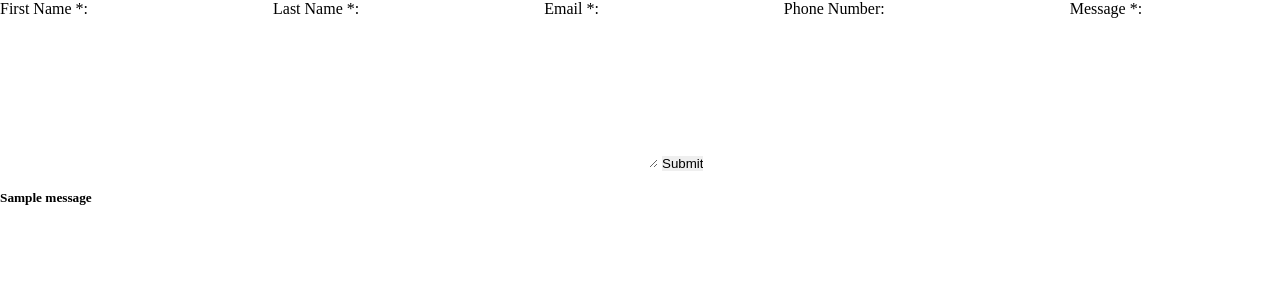
After one commit to Dasha07/JolietBoatstore, a Django app: page /contact in a window 1280 px wide. The commit adds this page. Shown: the top 300 px of the page. Run offline with Django 3.2, Linux system fonts and the light colour scheme; tables that the repository leaves empty hold one stand-in row (values such as "Sample post"); one stand-in notice (Sample message) is shown.

Commit message:
added contact form

```diff
--- /dev/null
+++ b/store/apps/boat_app/static/boat_app/stylesheets/contactstyle.css
@@ -0,0 +1,5 @@
+* {
+    border: 0;
+    margin: 0;
+    padding: 0;
+}
--- /dev/null
+++ b/store/apps/boat_app/templates/boat_app/contact.html
@@ -0,0 +1,32 @@
+<!DOCTYPE html>
+{% load staticfiles %}
+<html>
+    <head>
+        <meta charset="utf-8">
+        <link rel="stylesheet" href="{% static 'boat_app/stylesheets/contactstyle.css' %}">
+        <title>Contact Page</title>
+    </head>
+    <body>
+        <div id="wrapper">
+            <div id="contact_form">
+                <form class="" action="/contact/submit" method="post">
+                    {% csrf_token %}
+                    First Name *: <input type="text" name="f_name" value="{{ form.f_name }}">
+                    Last Name *: <input type="text" name="l_name" value="{{ form.l_name }}">
+                    Email *: <input type="text" name="email" value="{{ form.email }}">
+                    Phone Number: <input type="text" name="phone" value="{{ form.phone }}">
+                    Message *: <textarea name="message" rows="10" cols="80">{{ form.message }}</textarea>
+                    <input type="submit" name="contactBtn" value="Submit">
+                </form>
+            </div>
+            <div id="error_messages">
+                {% if messages %}
+                    {% for message in messages %}
+                        <br>
+                        <h5>{{message}}</h5>
+                    {% endfor %}
+                {% endif %}
+            </div>
+        </div>
+    </body>
+</html>
--- a/store/apps/boat_app/templates/boat_app/index.html
+++ b/store/apps/boat_app/templates/boat_app/index.html
@@ -7,6 +7,7 @@
         <title>Parallax Testing</title>
     </head>
     <body>
+        <a href="/contact">Contact Us</a>
         <p>Scroll</p>
         <div class="parallax" id="image_1">
             <div class="">
--- a/store/apps/boat_app/urls.py
+++ b/store/apps/boat_app/urls.py
@@ -2,5 +2,8 @@ from django.conf.urls import url
 from . import views
 
 urlpatterns = [
-    url(r'^$', views.index)
+    url(r'^$', views.index), #loads index page
+    url(r'^contact$', views.contact), #loads contact page
+    url(r'^contact/submit$', views.submit_contact_form) #runs submit_contact_form function in controller
+
 ]
--- a/store/apps/boat_app/views.py
+++ b/store/apps/boat_app/views.py
@@ -1,5 +1,75 @@
-from django.shortcuts import render
+import re
+import smtplib
+
+from django.shortcuts import render, redirect
+from django.contrib import messages
+from django.contrib.messages import get_messages
+
+from django.core.mail import send_mail
+from email.mime.text import MIMEText
 
 # Create your views here.
 def index(request):
     return render(request, "boat_app/index.html")
+
+def contact(request):
+    if 'form' not in request.session:
+        request.session['form'] = {}
+
+    context = {
+        'form' : request.session['form']
+    }
+    return render(request, "boat_app/contact.html", context)
+
+def submit_contact_form(request):
+    form = {
+        'f_name': request.POST['f_name'],
+        'l_name': request.POST['l_name'],
+        'email': request.POST['email'],
+        'phone': request.POST['phone'],
+        'message': request.POST['message']
+    }
+    request.session['form'] = form
+    email_match = re.match('^[_a-z0-9-]+(\.[_a-z0-9-]+)*@[a-z0-9-]+(\.[a-z0-9-]+)*(\.[a-z]{2,4})$', form['email'])
+
+    phone_match = re.match('(\d{3}[-\.\s]??\d{3}[-\.\s]??\d{4}|\(\d{3}\)\s*\d{3}[-\.\s]??\d{4}|\d{3}[-\.\s]??\d{4})', form['phone'])
+
+    if len(form['f_name']) < 2 or len(form['l_name']) < 2:
+        messages.add_message(request, messages.INFO, 'First and Last Name must be at least 2 characters')
+
+    if not email_match:
+        messages.add_message(request, messages.INFO, 'Not a valid email address')
+
+    print "****** {} *******".format(form)
+    if form['phone'] and not phone_match:
+        messages.add_message(request, messages.INFO, 'Not a valid phone number - (e.g. XXX-XXX-XXXX)')
+
+    if not form['message']:
+        messages.add_message(request, messages.INFO, 'Please enter a message to be sent')
+
+    if get_messages(request):
+        return redirect('/contact')
+
+    # # Create a text/plain message
+    # msg = MIMEText(form['message'])
+    #
+    # # me == the sender's email address
+    # # you == the recipient's email address
+    # msg['Subject'] = 'The contents of %s' % msg
+    # msg['From'] = form['email']
+    # msg['To'] = 'ambrosecoc@gamil.com'
+    #
+    # # Send the message via our own SMTP server, but don't include the
+    # # envelope header.
+    # s = smtplib.SMTP('localhost:8000')
+    # s.sendmail(form['email'], ['ambrosecoc@gamil.com'], msg.as_string())
+    # s.quit()
+    # send_mail(
+    #     'Subject here',
+    #     form['message'],
+    #     'ambrosecoc@gmailcom',
+    #     ['ambrosecoc@gmail.com'],
+    #     fail_silently=False,
+    # )
+
+    return redirect('/contact')
```
Also changed, not shown: store/apps/boat_app/index.txt (added), store/apps/boat_app/static/boat_app/stylesheets/style.css (line endings or trailing spaces), store/db.sqlite3, 2 other files.
